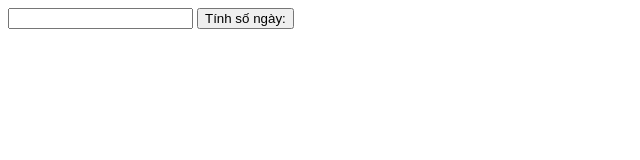
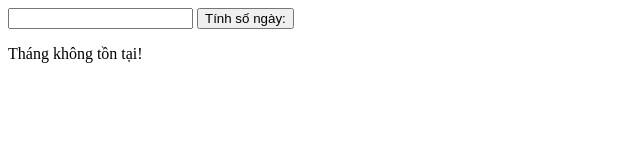
Before and after one commit to Dzet68/Test, a plain HTML site: page DieuKien/baitap.html in a window 1280 px wide. Both pictures are taken after a click on the button "Tính số ngày:". Shown: the whole page, without its empty margins (0-640 px from the left). Drawn offline with Linux system fonts and the light colour scheme.

Commit message:
Git lan 1

```diff
--- a/DieuKien/baitap.html
+++ b/DieuKien/baitap.html
@@ -11,11 +11,24 @@
     <p id ="d"></p>
     <script>
         function doiNgay() {
+            let month = +document.getElementById('m').value;
+            let days = -1;
 
+        if (month == 1 || month == 3 || month == 5 || month == 7 || month == 8 || month == 10 || month == 12 ) {
+            days = 31;
         }
-        if (m == 1 || m == 3 || m == 5 || m == 7 || m == 8 || m == 10 || m == 12) {
-               document.getElementById('m').innerHTML = 'Tháng' + m + 'có 31 ngày'
+        if (month == 4 || month == 6 || month == 9 || month == 11) {
+            days = 30;
         }
+        if (month == 2) {
+            days = "28 hoặc 29";
+        }
+        if (days == -1) {
+            document.getElementById("d").innerHTML = "Tháng không tồn tại!";
+        } else {
+        document.getElementById("d").innerHTML = "Tháng " + month + " có " + days + " ngày!";
+        }
+    }
     </script>
 </body>
 </html>
```
